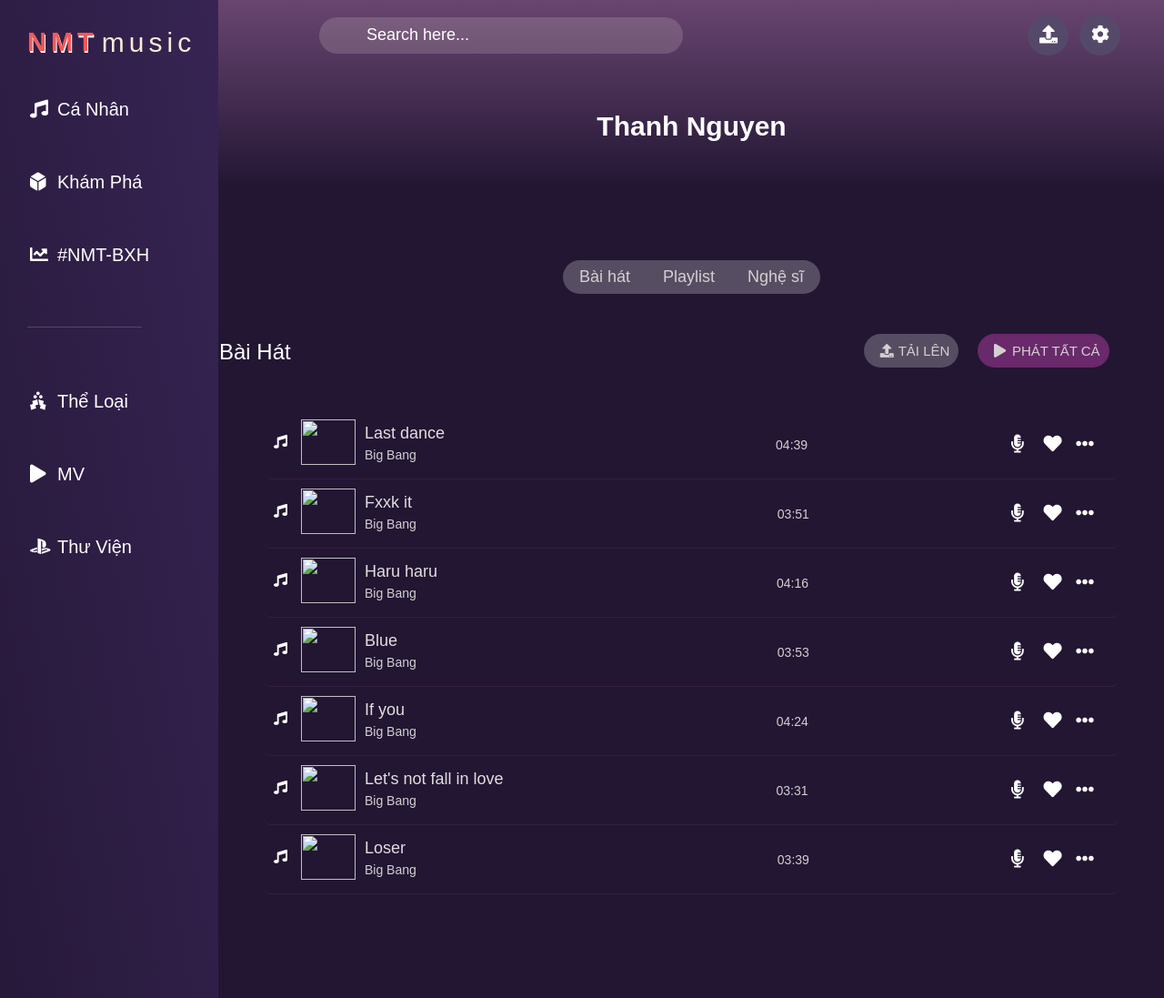
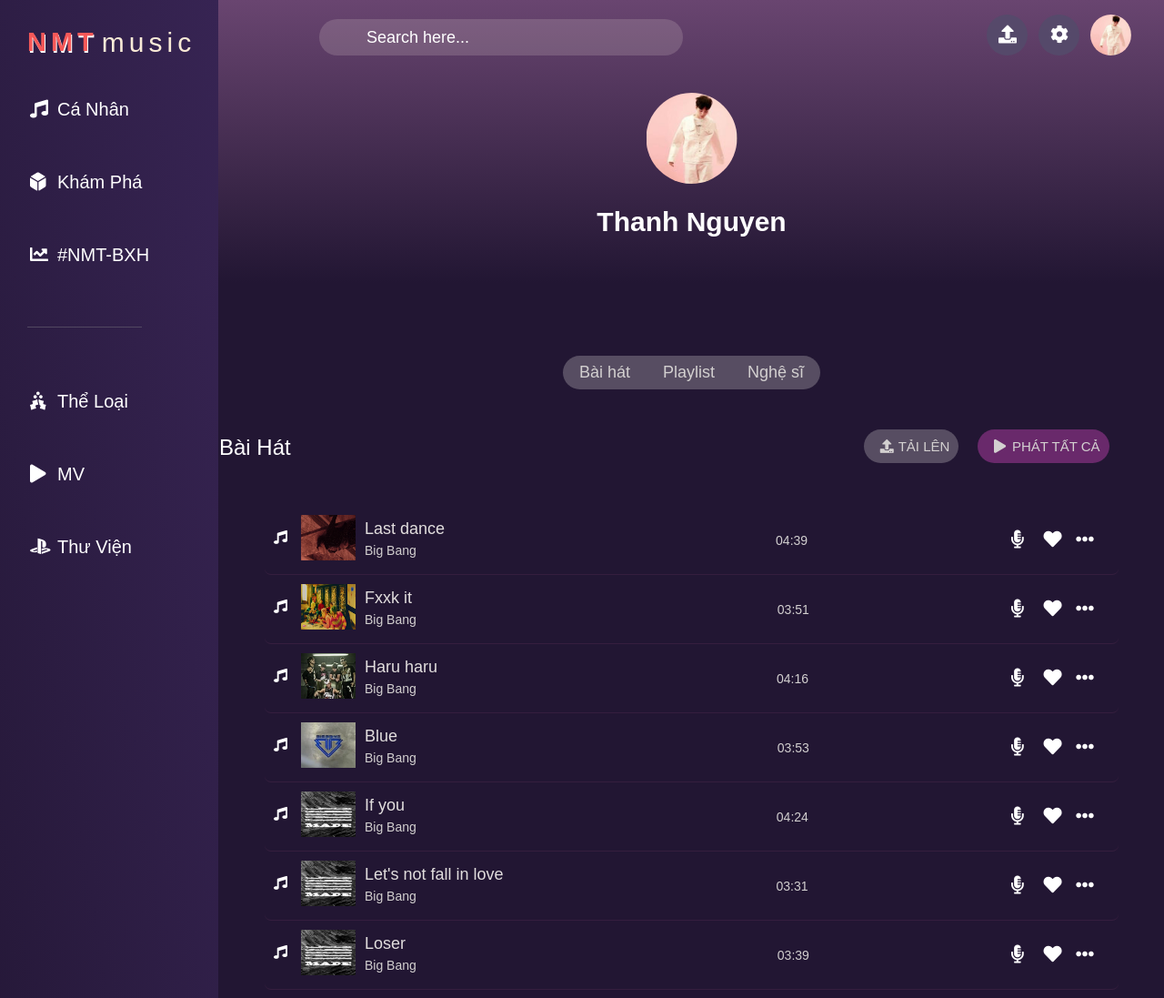
Before and after one commit to tuannvbg/NmtMusic, a plain HTML site: page zingmp3.html in a window 1280 px wide. Shown: the top 1097 px of the page at 91% size. Before the commit the page ends 1033 px from the top, so only its background shows below. Drawn offline with Linux system fonts and the light colour scheme.

Commit message:
click here

```diff
--- a/zingmp3.html
+++ b/zingmp3.html
@@ -45,12 +45,12 @@
                     <div class="right_items">
                         <a class="right_icon icon1" href=""><i class="fas fa-upload"></i><span class="tooltip1">Tải lên</span></a>
                         <a class="right_icon icon2" href=""><i class="fas fa-cog"></i><span class="tooltip2">Cài đặt</span></a>
-                        <a href=""><img id="Me" src="/Zingmp3/source/avt.jpg" alt=""></a>
+                        <a href=""><img id="Me" src="./source/avt.jpg" alt=""></a>
                     </div>
                 </div>
 
                 <div class="Avt">
-                    <img src="/Zingmp3/source/avt.jpg" alt="">
+                    <img src="./source/avt.jpg" alt="">
                     <h2>Thanh Nguyen</h2>
                 </div>
             </div>
@@ -90,7 +90,7 @@
                                 <div class="left-list-row">
                                     <i class="fas fa-music"></i>
                                     <div class="img-icon">
-                                        <img src="/Zingmp3/source/lastdance.jpg" alt="">
+                                        <img src="./source/lastdance.jpg" alt="">
                                         <a class="btn" id="btn-ld" onclick="playld()"><i class="fas fa-play"></i></a>
                                     </div>
                                     <div class="text-desc">
@@ -114,7 +114,7 @@
                                     <i class="fas fa-music"></i>
                                     <div class="img-icon">
 
-                                        <img src="/Zingmp3/source/fxxkit.jpg" alt="">
+                                        <img src="./source/fxxkit.jpg" alt="">
                                         <a class="btn" id="btn-fi" onclick="playfi()"><i class="fas fa-play"></i></a>
                                     </div>
                                     <div class="text-desc">
@@ -138,7 +138,7 @@
                                     <i class="fas fa-music"></i>
                                     <div class="img-icon">
 
-                                        <img src="/Zingmp3/source/haru.jpg" alt="">
+                                        <img src="./source/haru.jpg" alt="">
                                         <a class="btn" id="btn-hh" onclick="playhh()"><i class="fas fa-play"></i></a>
                                     </div>
                                     <div class="text-desc">
@@ -162,7 +162,7 @@
                                     <i class="fas fa-music"></i>
                                     <div class="img-icon">
 
-                                        <img src="/Zingmp3/source/ALIVE.jpg" alt="">
+                                        <img src="./source/ALIVE.jpg" alt="">
                                         <a class="btn" id="btn-bl" onclick="playbl()"><i class="fas fa-play"></i></a>
                                     </div>
                                     <div class="text-desc">
@@ -186,7 +186,7 @@
                                     <i class="fas fa-music"></i>
                                     <div class="img-icon">
 
-                                        <img src="/Zingmp3/source/MADE.jpg" alt="">
+                                        <img src="./source/MADE.jpg" alt="">
                                         <a class="btn" id="btn-iy" onclick="playiy()"><i class="fas fa-play"></i></a>
                                     </div>
                                     <div class="text-desc">
@@ -210,7 +210,7 @@
                                     <i class="fas fa-music"></i>
                                     <div class="img-icon">
 
-                                        <img src="/Zingmp3/source/MADE.jpg" alt="">
+                                        <img src="./source/MADE.jpg" alt="">
                                         <a class="btn" id="btn-lnfil" onclick="playlnfil()"><i class="fas fa-play"></i></a>
                                     </div>
                                     <div class="text-desc">
@@ -233,7 +233,7 @@
                                 <div class="left-list-row">
                                     <i class="fas fa-music"></i>
                                     <div class="img-icon">
-                                        <img src="/Zingmp3/source/MADE.jpg" alt="">
+                                        <img src="./source/MADE.jpg" alt="">
                                         <a class="btn" id="btn-ls" onclick="playls()"><i class="fas fa-play"></i></a>
                                     </div>
                                     <div class="text-desc">
```
